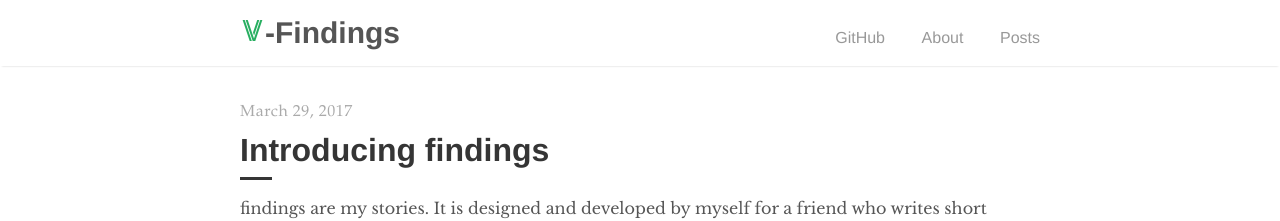
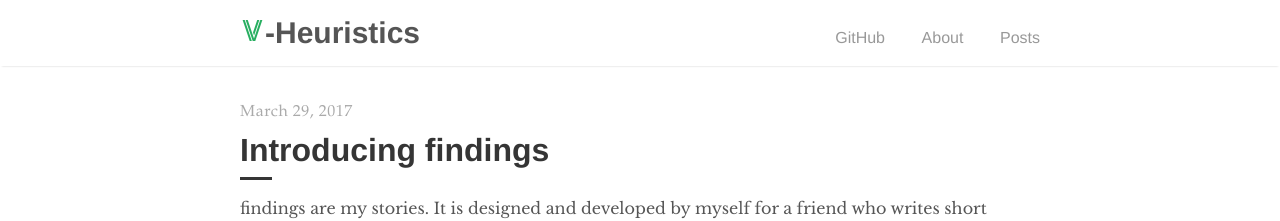
Before and after one commit to varanasikalyan/varanasikalyan.github.io, a Jekyll site: the page built from index.html, in a window 1280 px wide. Shown: the top 221 px of the page. Built offline with Jekyll 4.4.1, drawn with Linux system fonts in a browser that asks for light colours; the list of posts is cut into pages by our own code.

Commit message:
heuristic

```diff
--- a/_config.yml
+++ b/_config.yml
@@ -1,5 +1,5 @@
 # Site settings
-title:          Findings
+title:          Heuristics
 description:    "My stories"
 baseurl:        "/"
 url:            "https://varanasikalyan.github.io/"
```
Also changed, not shown: README.md, tale.gemspec.
